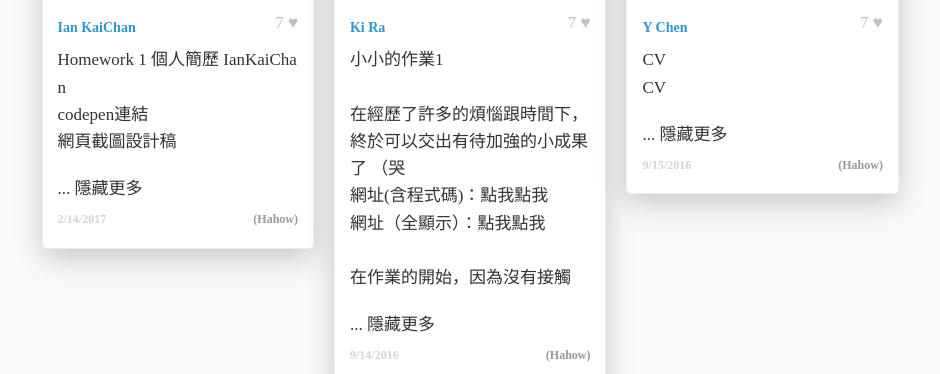
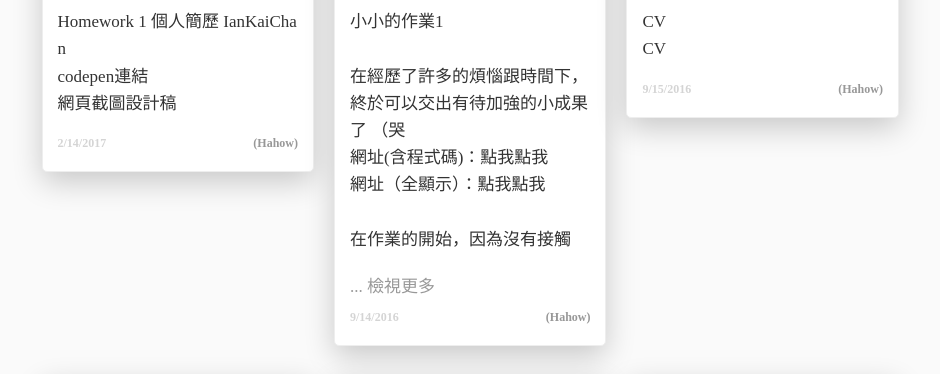
Before and after one commit to frank890417/awiclass2017, a Laravel app: page / in a window 1280 px wide. Shown: the part 3124-3498 px from the top of the page, without its empty margins (316-1256 px from the left). Run offline with Laravel 8, Linux system fonts and the light colour scheme; settings files or empty folders that the repository lacks are supplied; some libraries are stand-ins or nearby versions.

Commit message:
fix show more style

```diff
--- a/resources/assets/js/components/postbox.vue
+++ b/resources/assets/js/components/postbox.vue
@@ -8,7 +8,8 @@
         span ♥
       h5(v-html="person")
       p(v-html='show_more_comment?(para.body+para.extra):para.body')
-      span( @click.stop.prevent="show_more_comment=!show_more_comment " ) ... {{ show_more_comment?"檢視更多":"隱藏更多" }}
+      span.showmore(v-if="para.extra",
+          @click.stop.prevent="show_more_comment=!show_more_comment " ) ... {{ !show_more_comment?"檢視更多":"隱藏更多" }}
         //- span(v-show="para.extra!=''") ...閱讀更多
       //- pre {{codepenInfo}}
       h6
--- a/resources/assets/sass/app.sass
+++ b/resources/assets/sass/app.sass
@@ -74,12 +74,16 @@ h1, h2, h3, h4, h5, h6
   &:hover
     background-color: #eee
     transform: translate(-2px,-2px)
+    a
+      text-decoration: none !important
   .content_area
     padding: 10px 15px
     p
       margin-bottom: 20px
   a
     position: relative
+  .showmore
+    opacity: 0.5
   img
     width: 100%
     min-width: 100%
@@ -245,7 +249,6 @@ h3 label
     &.router-link-exact-active
       background-color: #414c56
       border: none
-
   a
     display: block
     padding: 10px 20px
```
Also changed, not shown: public/css/app.css, public/js/app.js, 1 other file.
